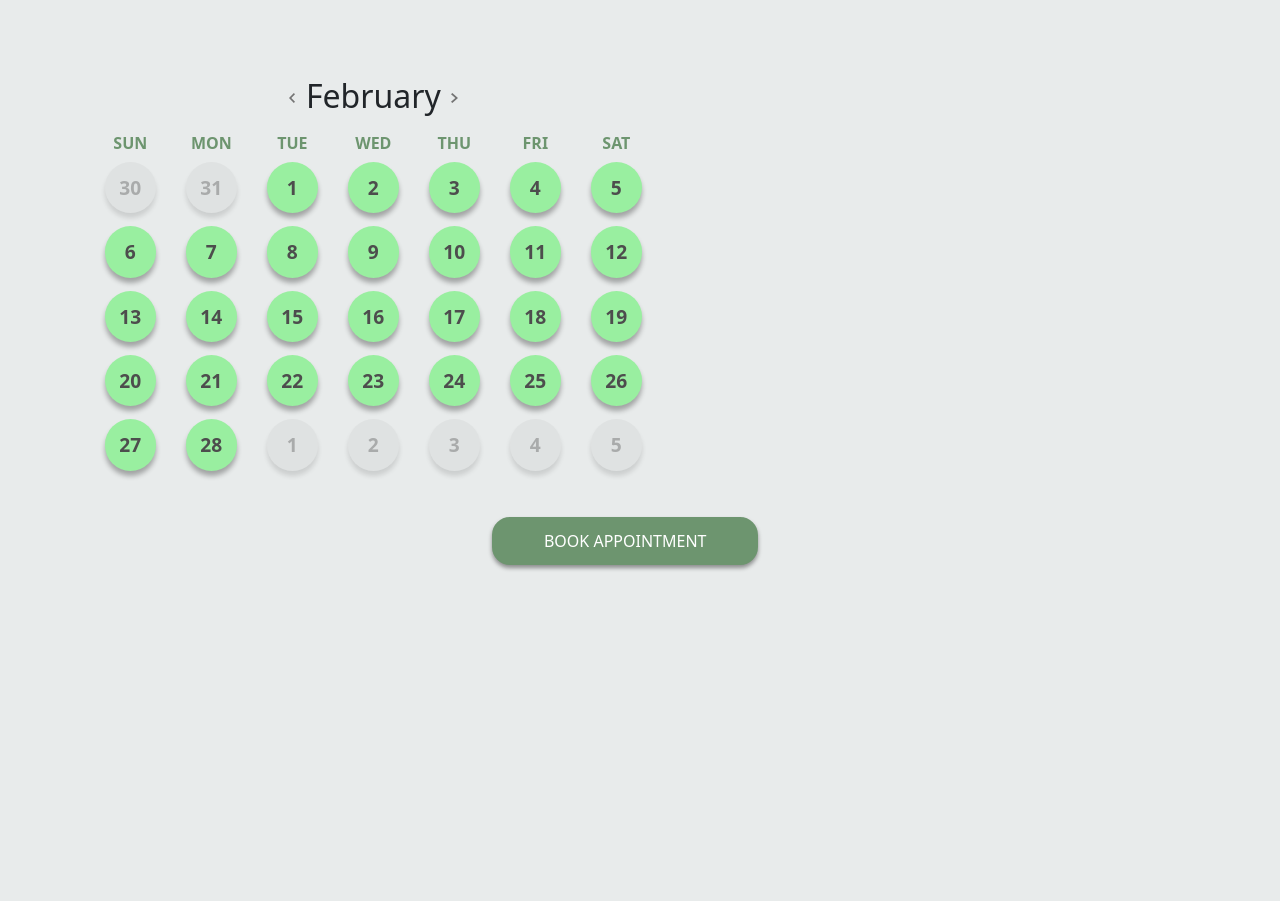
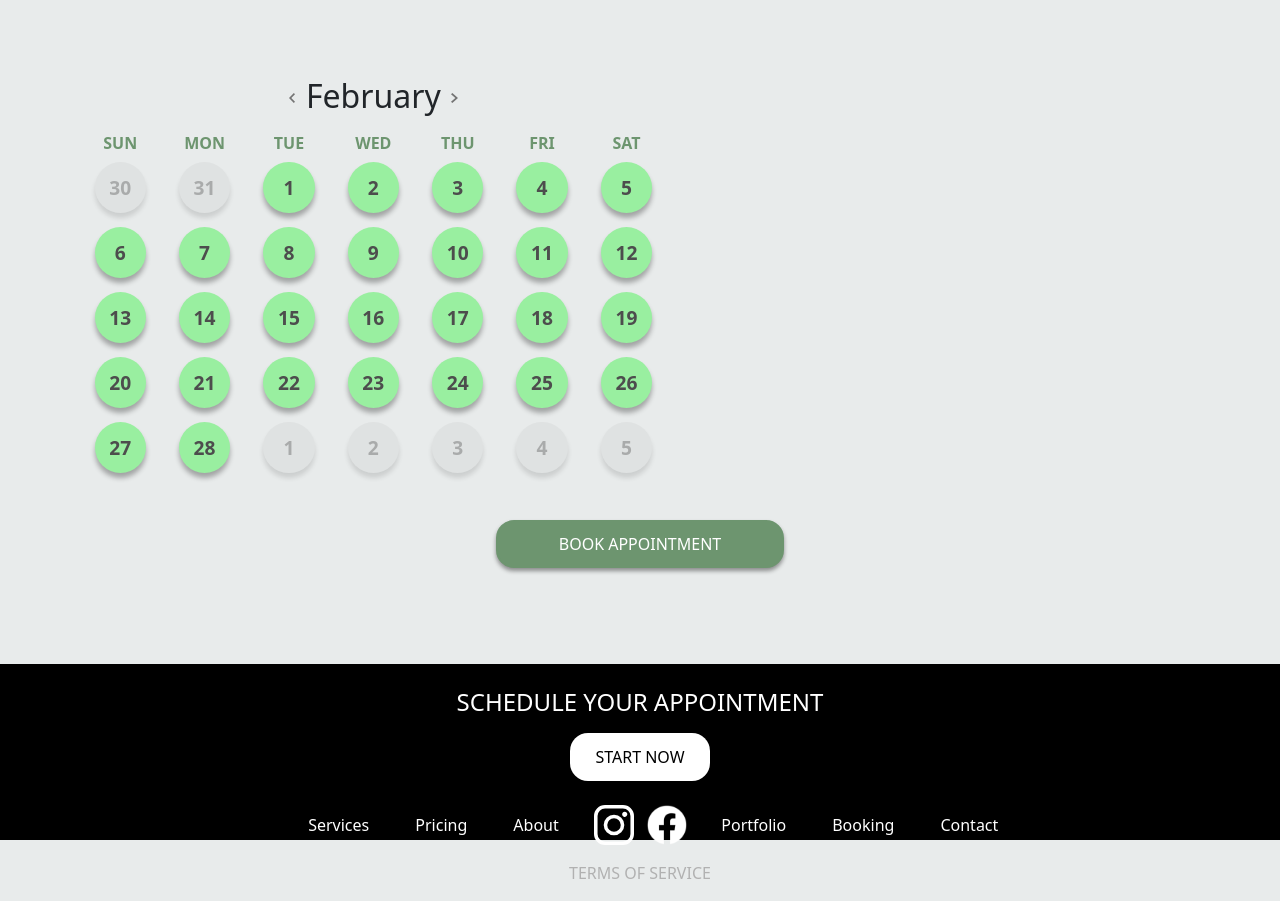
Before and after one commit to FleuryCode/OneWallMedia, a React (Create React App) app: page /booking in a window 1280 px wide. Shown: the part 147-1048 px from the top of the page. Before the commit the page ends 800 px from the top, so only its background shows below. Built offline with nearby package versions, Linux system fonts and the light colour scheme; no server answers.

Commit message:
Just doig some SCSS styling to give a better experience.

```diff
--- a/src/App.css
+++ b/src/App.css
@@ -1,6 +1,5 @@
 .App {
   margin: 0;
   text-align: center;
-  min-height: 100vh;
   background-color: #e8ebeb;
 }
--- a/src/pages/booking/ServiceList.js
+++ b/src/ServiceList.js
@@ -2,46 +2,55 @@ export const ServiceList = [
     {
         service: 'Real Estate Photography',
         id: 1,
+        pricing: '$150.00',
         timeBracket: 'short' //Maybe another way?
     },
     {
         service: 'Twilight Photography',
         id: 2,
+        pricing: '$150.00',
         timeBracket: 'short'
     },
     {
         service: 'Drone Photography / Videography',
         id: 3,
+        pricing: '$150.00',
         timeBracket: 'short'
     },
     {
         service: '360 Matterport Tours',
         id: 4,
+        pricing: '$150.00',
         timeBracket: 'long'
     },
     {
         service: 'Virtual Staging',
         id: 5,
+        pricing: '$150.00',
         timeBracket: 'short'
     },
     {
         service: 'Real Estate Videos',
         id: 6,
+        pricing: '$150.00',
         timeBracket: 'long'
     },
     {
         service: 'Portrait & Headshots',
         id: 7,
+        pricing: '$150.00',
         timeBracket: 'short'
     },
     {
         service: 'Live Events',
         id: 8,
+        pricing: '$150.00',
         timeBracket: 'long'
     },
     {
         service: 'Product Photography',
         id: 9,
+        pricing: '$150.00',
         timeBracket: 'short'
     }
 ];
--- a/src/components/ContactForm/ContactForm.component.jsx
+++ b/src/components/ContactForm/ContactForm.component.jsx
@@ -124,7 +124,7 @@ class ContactForm extends React.Component {
             <div className="contactFormContainer container-fluid">
                 <form>
                     <div className="row">
-                        <div className="col-12 col-md-6 px-4 mt-4">
+                        <div className="col-12 col-md-6 px-4 mt-5">
                             <CustomInput
                                 handleChange={this.handleChange}
                                 type='text'
@@ -134,7 +134,7 @@ class ContactForm extends React.Component {
                                 value={this.state.firstName}
                             />
                         </div>
-                        <div className="col-12 col-md-6 px-4 mt-4">
+                        <div className="col-12 col-md-6 px-4 mt-5">
                             <CustomInput
                                 handleChange={this.handleChange}
                                 type='text'
@@ -144,7 +144,7 @@ class ContactForm extends React.Component {
                                 value={this.state.lastName}
                             />
                         </div>
-                        <div className="col-12 col-md-8 px-4 mt-4">
+                        <div className="col-12 col-md-8 px-4 mt-5">
                             <CustomInput
                                 handleChange={this.handleChange}
                                 type='email'
@@ -154,7 +154,7 @@ class ContactForm extends React.Component {
                                 value={this.state.email}
                             />
                         </div>
-                        <div className="col-12 col-md-4 px-4 mt-4">
+                        <div className="col-12 col-md-4 px-4 mt-5">
                             <CustomInput
                                 handleChange={this.handleChange}
                                 type='tel'
@@ -164,7 +164,7 @@ class ContactForm extends React.Component {
                                 value={this.state.phone}
                             />
                         </div>
-                        <div className="col-12 px-4 mt-4">
+                        <div className="col-12 px-4 mt-5">
                             <CustomTextArea
                                 handleChange={this.handleChange}
                                 id='message'
@@ -174,7 +174,7 @@ class ContactForm extends React.Component {
                             />
                         </div>
                         <div className="row">
-                            <div className="col-12 col-md-2 px-4 mt-4">
+                            <div className="col-12 col-md-2 px-4 mt-5">
                                 <ReCAPTCHA
                                     ref={recaptchaRef}
                                     sitekey={recaptchaKey}
--- a/src/components/CustomButton/CustomButton.component.jsx
+++ b/src/components/CustomButton/CustomButton.component.jsx
@@ -3,7 +3,7 @@ import './CustomButton.styles.scss';
 
 const CustomButton = ({handleClick, page, text, messageSending, ...otherProps}) => {
     return(
-        <div onClick={handleClick} className={`${page} buttonContainer`} {...otherProps}>
+        <div onClick={handleClick} className={`${page} buttonContainer ms-auto me-auto`} {...otherProps}>
             {messageSending ? 'SENDING...' : text}
         </div>
     );
--- a/src/components/Footer/Footer.component.jsx
+++ b/src/components/Footer/Footer.component.jsx
@@ -10,7 +10,7 @@ const Footer = () => {
     return (
         <div className="footerContainer container-fluid">
             <div className="row">
-                <div className="col-12 mt-3 d-flex flex-column align-items-center">
+                <div className="col-12 mt-4 d-flex flex-column align-items-center">
                     <h4>SCHEDULE YOUR APPOINTMENT</h4>
                     <Link className="footer-button mt-2" to={'/booking'}>
                         <CustomButton text={'START NOW'} page='footer' />
--- a/src/components/Footer/Footer.styles.scss
+++ b/src/components/Footer/Footer.styles.scss
@@ -1,6 +1,6 @@
 .footerContainer {
     width: 100%;
-    height: 240px;
+    height: 22vh;
     background-color: black;
     color: white;
 
--- a/src/components/Navigation/Navigation.jsx
+++ b/src/components/Navigation/Navigation.jsx
@@ -9,9 +9,9 @@ const Navigation = () => {
             <div className="container-fluid m-0 p-0">
                 <div className="row d-flex justify-content-center m-0 p-0">
                     <div className="col-5 navList justify-content-end">
-                        <Link className="nav-item ms-5" to={'/#'} >Services</Link>
-                        <Link className="nav-item ms-5" to={'/#'} >Pricing</Link>
-                        <Link className="nav-item ms-5" to={'/#'} >About</Link>
+                        <Link className="nav-item ms-5" to={'/services'} >Services</Link>
+                        <Link className="nav-item ms-5" to={'/pricing'} >Pricing</Link>
+                        <Link className="nav-item ms-5" to={'/about'} >About</Link>
                     </div>
                     <div className="col-1">
                         <Link className="logoContainer" to={'/#'} >
@@ -19,7 +19,7 @@ const Navigation = () => {
                         </Link>
                     </div>
                     <div className="col-5 navList justify-content-start">
-                        <Link className="nav-item me-5" to={'/#'} >Portfolio</Link>
+                        <Link className="nav-item me-5" to={'/services'} >Portfolio</Link>
                         <Link className="nav-item me-5" to={'/booking'} >Booking</Link>
                         <Link className="nav-item me-5" to={'/contact'} >Contact</Link>
                     </div>
--- a/src/index.css
+++ b/src/index.css
@@ -1,4 +1,5 @@
 html {
+  height: 100%;
   margin: 0;
   background-color: #e8ebeb;
   font-family: 'Roboto', sans-serif;
--- a/src/pages/booking/BookingPage.jsx
+++ b/src/pages/booking/BookingPage.jsx
@@ -3,13 +3,13 @@ import Calendar from "../../components/Calendar/Calendar.component";
 import CustomButton from '../../components/CustomButton/CustomButton.component';
 import './BookingPage.styles.scss';
 import { format, toDate } from 'date-fns';
-import { ServiceList } from "./ServiceList";
-
+import { ServiceList } from "../../ServiceList";
 import { connect } from "react-redux";
 import CustomDropDown from "../../components/CustomDropDown/CustomDropDown.component";
 import TimeSelector from "../../components/TimeSelector/TimeSelector.component";
 import CustomInput from '../../components/CustomInput/CustomInput.component';
 import { setName, setEmail, setPhone } from '../../redux/booking-info/booking.actions';
+import Footer from "../../components/Footer/Footer.component";
 
 class BookingPage extends React.Component {
 
@@ -34,9 +34,9 @@ class BookingPage extends React.Component {
             }
         }
         return (
-            <div className="bookingContainer container-fluid mb-3">
+            <div className="bookingContainer container-fluid p-0">
                 <div className="row">
-                    <div className="col-12">
+                    <div className="col-12 p-0">
                         <h1>Schedule an Appointment</h1>
                     </div>
                 </div>
@@ -44,7 +44,7 @@ class BookingPage extends React.Component {
                     <div className="col-11 col-md-7 d-flex justify-content-center my-4 px-5 px-md-4">
                         <Calendar date={date} month={month} />
                     </div>
-                    <div className="col-12 col-md-5 d-flex justify-content-center mt-4 mb-auto">
+                    <div className="col-12 col-md-5 d-flex justify-content-center mt-4 mb-auto p-0">
                         <div className={`${didSelectDay ? 'display' : 'noDisplay'} mt-0 mt-md-5`}>
                             <h5 className="displayed-date">{format(new Date(toDate(new Date(selectedDay))), "PPP")}</h5>
                             <CustomDropDown serviceList={ServiceList} />
@@ -84,12 +84,17 @@ class BookingPage extends React.Component {
                         </div>
                     </div>
                 </div>
-                <div className="row d-flex justify-content-center mt-3">
+                <div className="row d-flex justify-content-center mt-3 mb-5 p-0">
                     <div className="col-5 col-lg-3">
                         <CustomButton
                         page="booking"
                         text="BOOK APPOINTMENT"
                         />
+                    </div>
+                </div>
+                <div className="row">
+                    <div className="col-12 mt-5">
+                        <Footer/>
                     </div>
                 </div>
             </div>
--- a/src/pages/booking/BookingPage.styles.scss
+++ b/src/pages/booking/BookingPage.styles.scss
@@ -23,3 +23,10 @@
 .input-fields {
     width: 100%;
 }
+
+.bookingContainer {
+
+    .row {
+        --bs-gutter-x: 0;
+      }
+}
--- a/src/pages/contact/ContactPage.jsx
+++ b/src/pages/contact/ContactPage.jsx
@@ -1,20 +1,25 @@
 import React from "react";
 import ContactForm from "../../components/ContactForm/ContactForm.component";
+import Footer from "../../components/Footer/Footer.component";
 import './ContactPage.styles.scss';
 
 class ContactPage extends React.Component {
     render() {
         return(
-            <div className="contactContainer container-fluid">
+            <div className="contactContainer container-fluid p-0">
                 <div className="row">
                     <div className="col-12 mt-4">
                         <h1>We Would Love to Hear From You</h1>
                     </div>
-                    <div className="col-12 mt-3">
+                    <div className="col-12 mt-3 mt-5 p-4">
                         <ContactForm />
                     </div>
                 </div>
-
+                <div className="row">
+                    <div className="col-12  mt-5">
+                        <Footer/>
+                    </div>
+                </div>
             </div>
         );
     }
--- a/src/pages/contact/ContactPage.styles.scss
+++ b/src/pages/contact/ContactPage.styles.scss
@@ -0,0 +1,6 @@
+.contactContainer {
+  height: 100%;
+    .row {
+        --bs-gutter-x: 0;
+      }
+}
```
